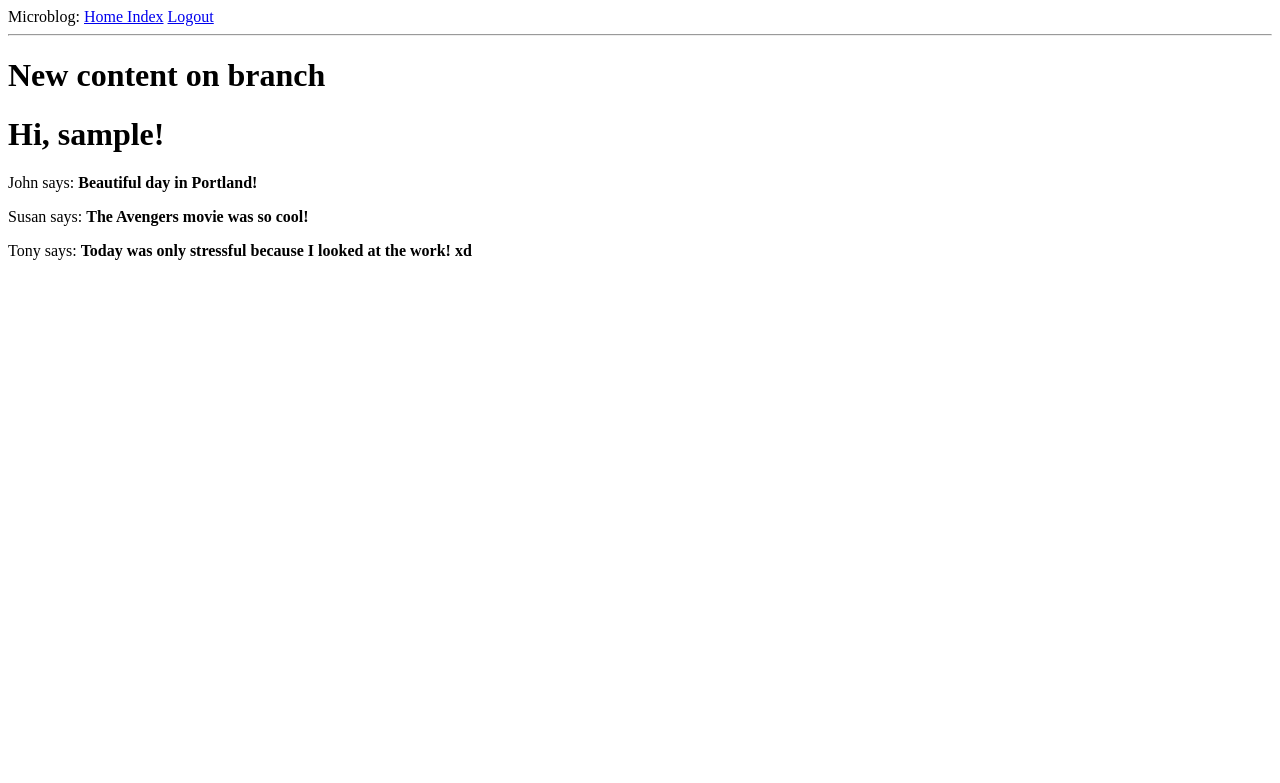
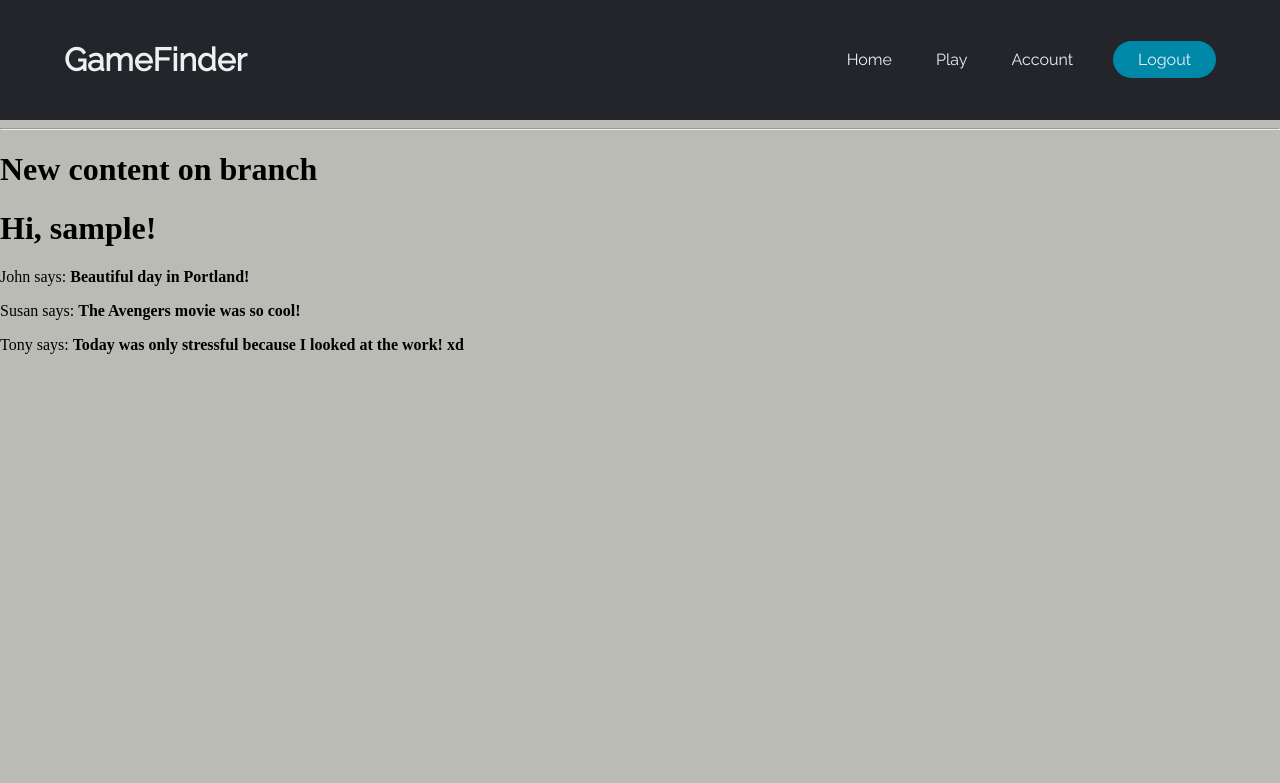
Before and after one commit to Tonyguo0/CITS3403-Project-2, a Flask app: page / in a window 1280 px wide. Shown: the top 783 px of the page. Run offline with Flask 2, Linux system fonts and the light colour scheme; the visitor is signed in with stand-in values (Sample User, id 1); data comes from the database, SQL or seed files in the repository.

Commit message:
basic navigation bar added

```diff
--- /dev/null
+++ b/app/static/css/base.css
@@ -0,0 +1,63 @@
+@import url('https://fonts.googleapis.com/css2?family=Raleway&display=swap');
+
+body {
+    background-color: rgb(186, 187, 180);
+    margin: 0px;
+}
+
+/* navigation bar styling */
+
+.navbar {
+    display: flex;
+    justify-content: flex-end;
+    align-items: center;
+    background-color: #24252A !important;
+    padding: 20px 5%;
+}
+
+.navbar a, button {
+    font-family: "Raleway", sans-serif;
+    font-weight: 400;
+    font-size: 16px;
+    color: #edf0f1;
+    text-decoration: none;
+}
+
+.logo {
+    font-family: "Raleway", sans-serif;
+    color: #edf0f1;
+    text-decoration: none;
+    cursor: pointer;
+    margin-right: auto;
+}
+
+.page-links {
+    list-style: none;
+}
+
+.page-links li {
+    display: inline-block;
+    padding: 0px 20px;
+}
+
+.page-links li a {
+    transition: all 0.3s ease 0s;
+}
+
+.page-links li a:hover {
+    color: #0088a9;
+}
+
+.login-button button {
+    padding: 9px 25px;
+    background-color: rgba(0,136,169,1);
+    border: none;
+    border-radius: 50px;
+    cursor: pointer;
+    transition: all 0.3s ease 0s;
+    margin-left: 20px;
+}
+
+.login-button button:hover {
+    background-color: rgba(0,136,169,0.7);
+}
--- a/app/templates/base.html
+++ b/app/templates/base.html
@@ -1,22 +1,44 @@
 <html>
     <head>
         {% if title %}
-        <title>{{ title }} - Microblog</title>
+        <title>{{ title }} - GameFinder</title>
         {% else %}
-        <title>Welcome to Microblog!</title>
-        {% endif %}
-    </head>
-    <body>
-        <div>Microblog:
-
-            <a href="{{ url_for('index') }}">Home Index</a>
-            {% if current_user.is_anonymous %}
-            <a href="{{ url_for('login') }}">Login Page</a>
-            {% else %}
-            <a href="{{ url_for('logout') }}">Logout</a>
+        <title>Welcome to GameFinder!</title>
         {% endif %}
 
+        <meta name="viewport" content="width=device-width, initial-scale=1">
+        <link href="{{ url_for('static', filename='css/base.css') }}" rel="stylesheet">
+    </head>
+
+    <body>
+        <!-- Navigation bar at the top-->
+        <div class="site-wrap">
+            <div class="header-wrap">
+                <header class="navbar">
+                    <!-- logo -->
+                    <div class="logo">
+                        <a href="{{ url_for('index') }}"><h1>GameFinder</h1></a>
                     </div>
+                    <!--- page links -->
+                    <div>
+                        <ul class="page-links">
+                            <li><a href="{{ url_for('index') }}">Home</a></li>
+                            <li><a href="{{ url_for('index') }}">Play</a></li>
+                            <li><a href="{{ url_for('index') }}">Account</a></li>
+                        </ul>
+                        <!-- add if current_user.user is admin etc show admin button -->
+                    </div>
+                    <!-- login/logout button -->
+                    <div class="login-button">
+                        {% if current_user.is_anonymous %}
+                        <a href="{{ url_for('login') }}"><button>Login</button></a>
+                        {% else %}
+                        <a href="{{ url_for('logout') }}"><button>Logout</button></a>
+                        {% endif %}
+                    </div>
+                </header>
+            </div>
+
             <hr>
             {% with messages = get_flashed_messages() %}
             {% if messages %}
@@ -28,5 +50,6 @@
             {% endif %}
             {% endwith %}
             {% block content %}{% endblock %}
+        </div>
     </body>
 </html>
```
Also changed, not shown: 1 other file. Lines whose indentation alone changed are shown as unchanged.
